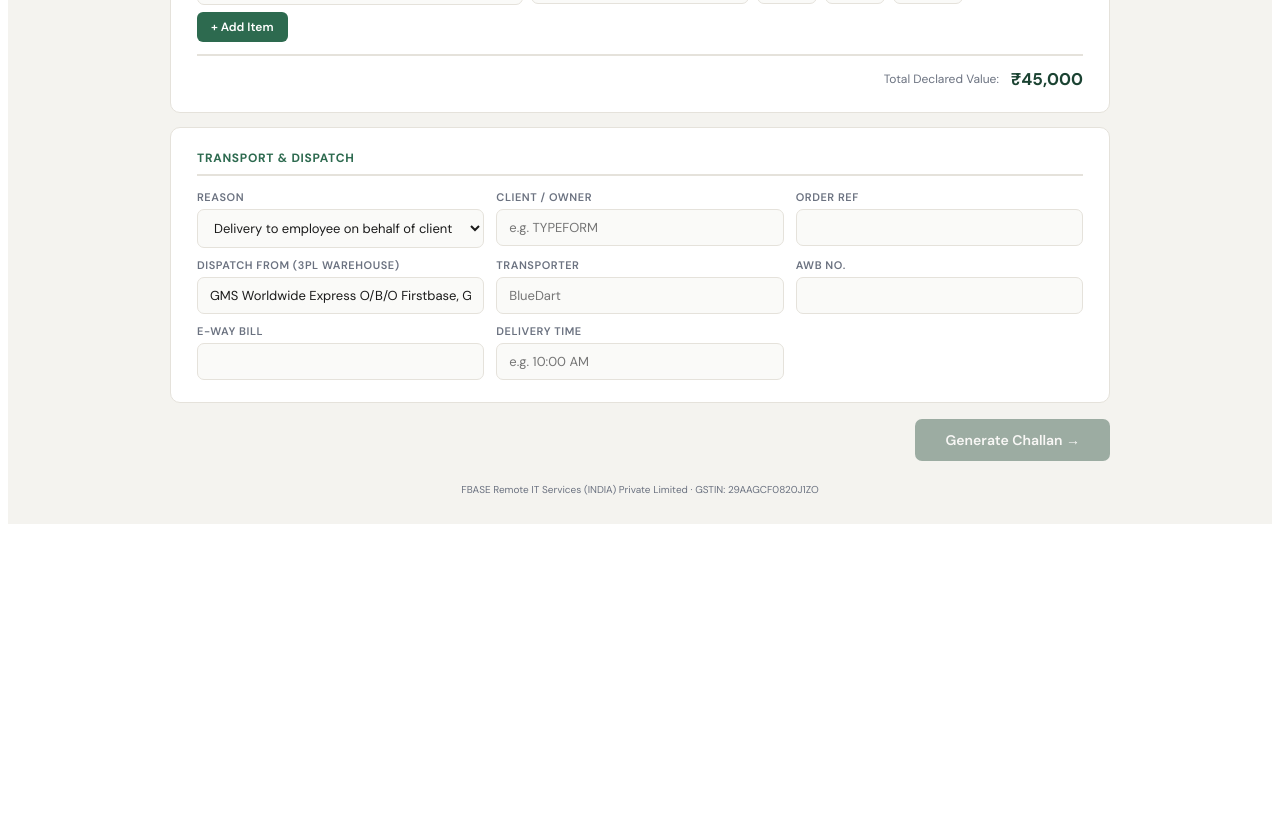
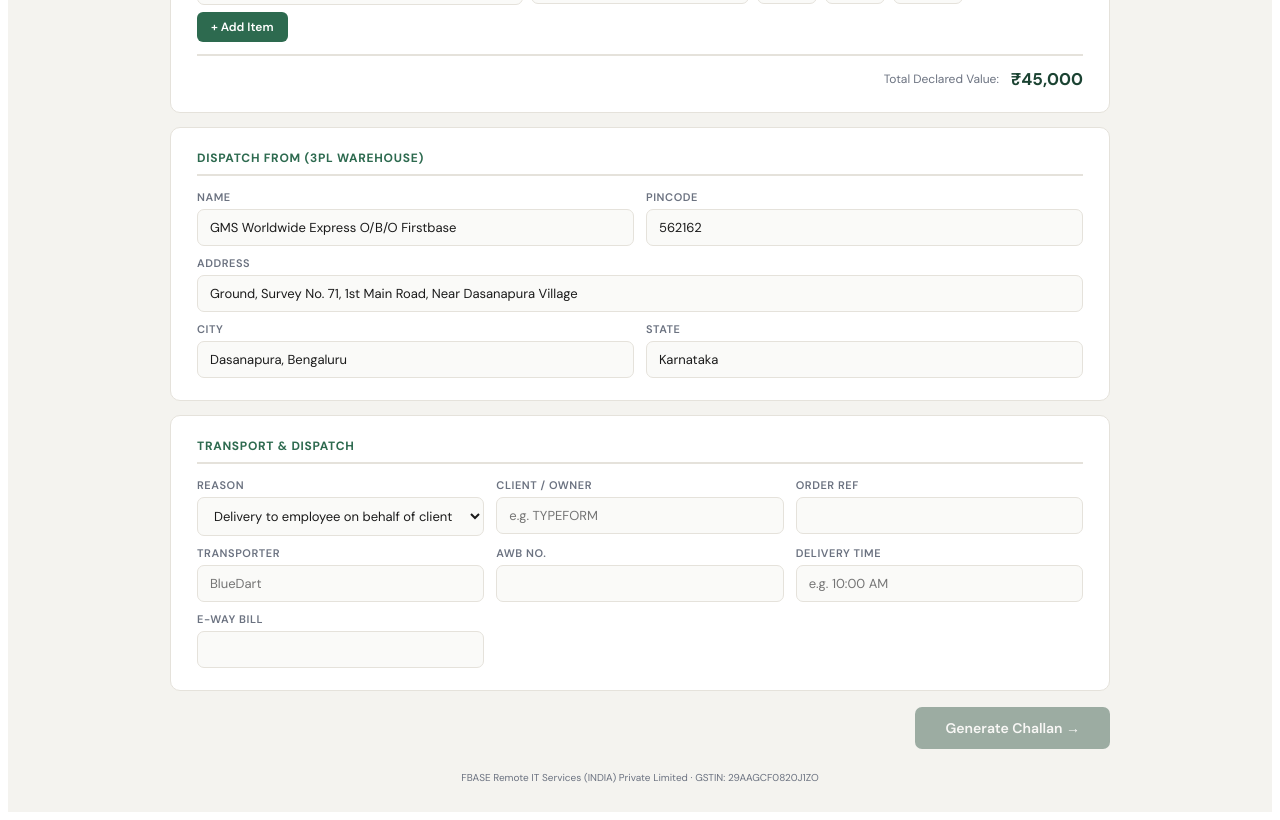
Before and after one commit to ahmadzak27/delivery-challan, a React (Vite) app in the folder challan-app/: page / in a window 1280 px wide. Shown: the part 700-1520 px from the top of the page. Before the commit the page ends 1232 px from the top, so only its background shows below. Built offline with nearby package versions, Linux system fonts and the light colour scheme.

Commit message:
Update App.jsx

```diff
--- a/challan-app/src/App.jsx
+++ b/challan-app/src/App.jsx
@@ -25,6 +25,14 @@ const CATEGORIES = [
   { id: "bag", label: "Laptop Bag / Sleeve", hsn: "4202.12", newVal: 1500, usedVal: 800, unit: "Unit" },
   { id: "other", label: "Other Accessory", hsn: "8473.30", newVal: 1000, usedVal: 500, unit: "Unit" },
 ];
+
+const DISPATCH_DEFAULT = {
+  name: "GMS Worldwide Express O/B/O Firstbase",
+  address: "Ground, Survey No. 71, 1st Main Road, Near Dasanapura Village",
+  city: "Dasanapura, Bengaluru",
+  state: "Karnataka",
+  pincode: "562162",
+};
 
 const TRANSPORT_REASONS = [
   "Delivery to employee on behalf of client",
@@ -97,7 +105,7 @@ async function parseFile(file) {
 function groupOrders(rows) {
   const m = {};
   for (const r of rows) {
-    const ref = r.OrderReference || r.order_reference || r.order_id || "";
+    const ref = r.OrderReference || r["Order Id"] || r.order_reference || r.order_id || "";
     if (!ref) continue;
     if (!m[ref]) {
       m[ref] = {
@@ -110,10 +118,12 @@ function groupOrders(rows) {
       };
     }
     m[ref].lines.push({
-      lineId: r.OrderLine || "", itemCode: r.ItemCode || r.ShipItemCode || "",
-      qty: parseInt(r.OrderQty || "1") || 1, condition: r.MandatoryCondition || r.condition || "NEW",
+      lineId: r["Order Item ID"] || r.OrderLine || "",
+      itemCode: r.ItemCode || r.ShipItemCode || r["SKU ID"] || "",
+      qty: parseInt(r.OrderQty || "1") || 1,
+      condition: r.MandatoryCondition || r.condition || "NEW",
       serial: r.ManufacturerSerialNumber || "",
-      productName: r.ProductName || r.ProductTitle || r.product_name || "",
+      productName: r["Product Name"] || r.ProductName || r.ProductTitle || r.product_name || "",
       category: r.Category || r.category || "",
     });
   }
@@ -184,7 +194,8 @@ function buildChallanHTML(data, copy) {
         ${COMPANY_INFO.phone ? `<tr><td class="lbl">Phone:</td><td class="val">${COMPANY_INFO.phone}</td></tr>` : ""}
         <tr><td class="lbl">Email:</td><td class="val">${COMPANY_INFO.email}</td></tr>
         <tr><td class="lbl">GSTIN:</td><td class="val" style="font-weight:600">${COMPANY_INFO.gstin}</td></tr>
-        ${data.dispatchFrom ? `<tr><td class="lbl">Dispatch From:</td><td class="val">${data.dispatchFrom}</td></tr>` : ""}
+        ${data.dispatch.name ? `<tr><td class="lbl">Dispatch From:</td><td class="val" style="font-weight:600">${data.dispatch.name}</td></tr>
+        <tr><td class="lbl"></td><td class="val">${data.dispatch.address}<br/>${data.dispatch.city}, ${data.dispatch.state} ${data.dispatch.pincode}</td></tr>` : ""}
       </table>
     </div>
     <div class="dc-logo">
@@ -476,7 +487,11 @@ export default function App() {
   const [oRef, setORef] = useState("");
   const [ewb, setEwb] = useState("");
   const [deliveryTime, setDeliveryTime] = useState("");
-  const [dispatchFrom, setDispatchFrom] = useState("GMS Worldwide Express O/B/O Firstbase, Ground, Survey No. 71, 1st Main Road, Near Dasanapura Village, Dasanapura, Bengaluru 562162");
+  const [dispName, setDispName] = useState(DISPATCH_DEFAULT.name);
+  const [dispAddr, setDispAddr] = useState(DISPATCH_DEFAULT.address);
+  const [dispCity, setDispCity] = useState(DISPATCH_DEFAULT.city);
+  const [dispState, setDispState] = useState(DISPATCH_DEFAULT.state);
+  const [dispPin, setDispPin] = useState(DISPATCH_DEFAULT.pincode);
   const [items, setItems] = useState([
     { categoryId: "laptop", description: "", qty: 1, label: "Laptop", hsn: "8471.30", value: 45000, unit: "Unit", condition: "NEW", serial: "" },
   ]);
@@ -507,10 +522,12 @@ export default function App() {
     setORef(order.orderRef); setOwner(order.owner || "");
     setFromFile(true);
     const region = (order.region || "").trim().toUpperCase();
+    const regionNoSpace = region.replace(/\s+/g, "");
     const st = INDIAN_STATES.find(s =>
       s.abbr === region ||
       s.code === region ||
-      s.name.toUpperCase() === region
+      s.name.toUpperCase() === region ||
+      s.name.toUpperCase().replace(/\s+/g, "") === regionNoSpace
     );
     if (st) setCState(st.name);
 
@@ -556,7 +573,7 @@ export default function App() {
     consigneeState: cState, consigneeStateCode: stObj.code, consigneePincode: cPin,
     consigneePhone: cPhone, consigneeEmail: cEmail, consigneeGstin: cGstin, deliveryType, owner,
     reason, transporterName: transporter, awbNumber: awb, orderRef: oRef,
-    ewayBillNo: ewb, deliveryTime, dispatchFrom, items,
+    ewayBillNo: ewb, deliveryTime, dispatch: { name: dispName, address: dispAddr, city: dispCity, state: dispState, pincode: dispPin }, items,
   };
 
   const itemLabel = (line) => {
@@ -678,21 +695,34 @@ export default function App() {
         </div>
 
         {/* Transport */}
-        <div style={S.sec}>
-          <div style={S.secT}>Transport & Dispatch</div>
+          <div style={{ ...S.sec, marginTop: 14 }}>
+            <div style={S.secT}>Dispatch From (3PL Warehouse)</div>
+            <div style={{ display: "grid", gridTemplateColumns: "1fr 1fr", gap: 12 }}>
+              <div><label style={S.label}>Name</label><input style={S.input} value={dispName} onChange={e => setDispName(e.target.value)} /></div>
+              <div><label style={S.label}>Pincode</label><input style={S.input} value={dispPin} onChange={e => setDispPin(e.target.value)} maxLength={6} /></div>
+            </div>
+            <div style={{ marginTop: 10 }}><label style={S.label}>Address</label><input style={S.input} value={dispAddr} onChange={e => setDispAddr(e.target.value)} /></div>
+            <div style={{ display: "grid", gridTemplateColumns: "1fr 1fr", gap: 12, marginTop: 10 }}>
+              <div><label style={S.label}>City</label><input style={S.input} value={dispCity} onChange={e => setDispCity(e.target.value)} /></div>
+              <div><label style={S.label}>State</label><input style={S.input} value={dispState} onChange={e => setDispState(e.target.value)} /></div>
+            </div>
+          </div>
+
+          <div style={S.sec}>
+            <div style={S.secT}>Transport & Dispatch</div>
           <div style={{ display: "grid", gridTemplateColumns: "1fr 1fr 1fr", gap: 12 }}>
             <div><label style={S.label}>Reason</label><select style={S.select} value={reason} onChange={e => setReason(e.target.value)}>{TRANSPORT_REASONS.map(r => <option key={r}>{r}</option>)}</select></div>
             <div><label style={S.label}>Client / Owner</label><input style={S.input} value={owner} onChange={e => setOwner(e.target.value)} placeholder="e.g. TYPEFORM" /></div>
             <div><label style={S.label}>Order Ref</label><input style={S.input} value={oRef} onChange={e => setORef(e.target.value)} /></div>
           </div>
           <div style={{ display: "grid", gridTemplateColumns: "1fr 1fr 1fr", gap: 12, marginTop: 10 }}>
-            <div><label style={S.label}>Dispatch From (3PL Warehouse)</label><input style={S.input} value={dispatchFrom} onChange={e => setDispatchFrom(e.target.value)} placeholder="3PL warehouse address (optional)" /></div>
             <div><label style={S.label}>Transporter</label><input style={S.input} value={transporter} onChange={e => setTransporter(e.target.value)} placeholder="BlueDart" /></div>
             <div><label style={S.label}>AWB No.</label><input style={S.input} value={awb} onChange={e => setAwb(e.target.value)} /></div>
+            <div><label style={S.label}>Delivery Time</label><input style={S.input} value={deliveryTime} onChange={e => setDeliveryTime(e.target.value)} placeholder="e.g. 10:00 AM" /></div>
           </div>
           <div style={{ display: "grid", gridTemplateColumns: "1fr 1fr 1fr", gap: 12, marginTop: 10 }}>
             <div><label style={S.label}>e-Way Bill</label><input style={S.input} value={ewb} onChange={e => setEwb(e.target.value)} /></div>
-            <div><label style={S.label}>Delivery Time</label><input style={S.input} value={deliveryTime} onChange={e => setDeliveryTime(e.target.value)} placeholder="e.g. 10:00 AM" /></div>
+            <div></div>
             <div></div>
           </div>
         </div>
```
